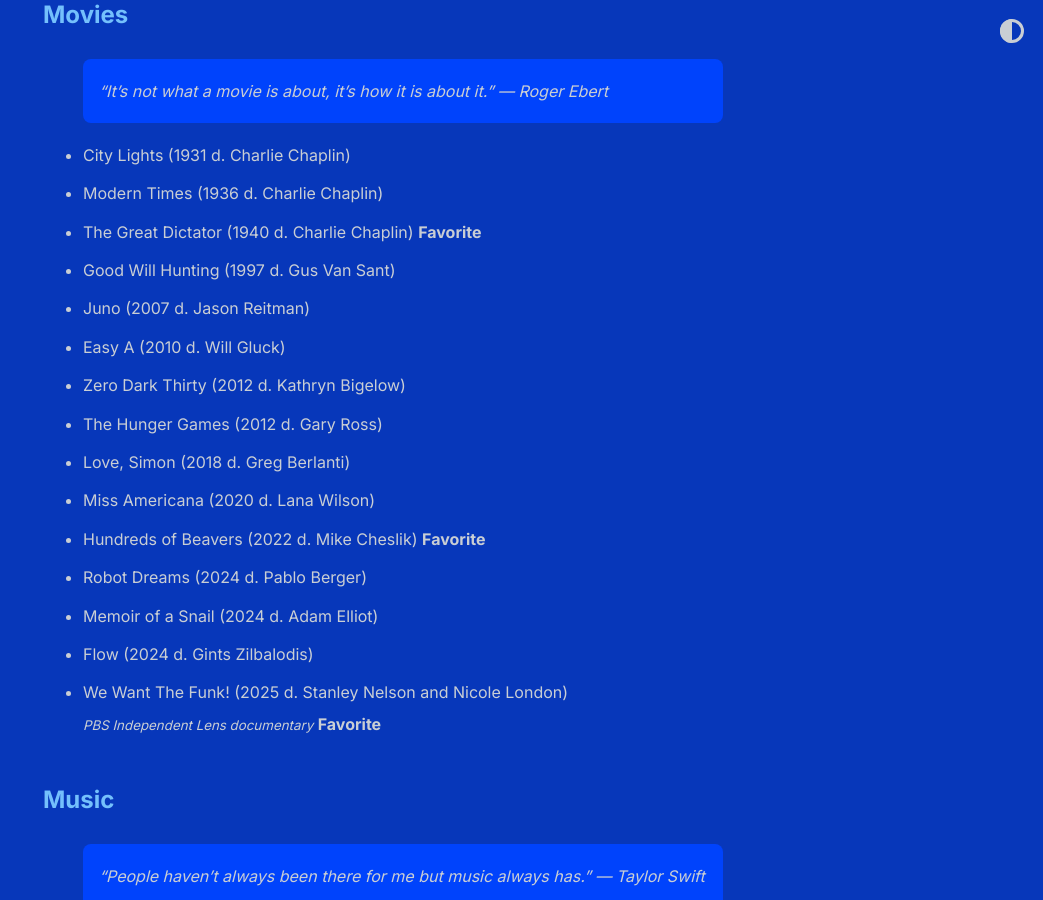
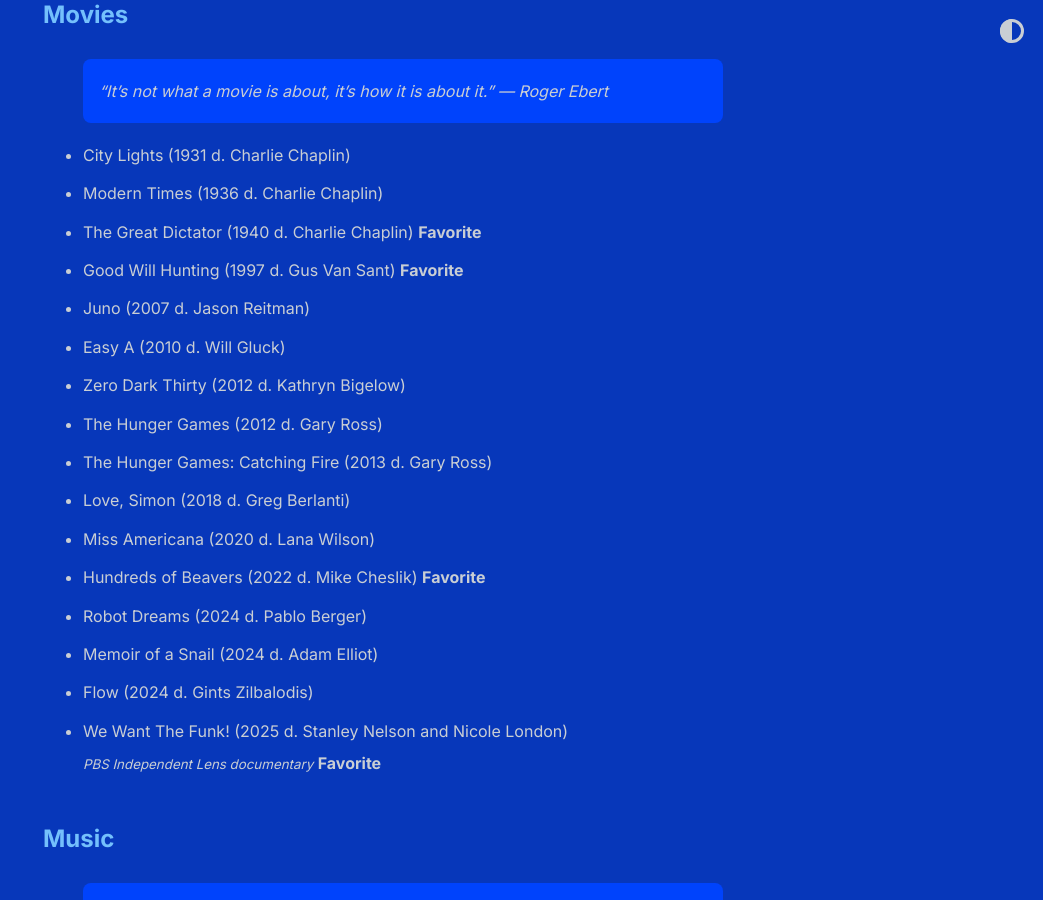
Before and after one commit to shihankanungo/shihankanungo.github.io, a Jekyll site: the page built from wrapped.md, in a window 1280 px wide and 900 px high, scrolled down 325 px. Shown: the whole window, without its empty margins (237-1280 px from the left). Built offline with Jekyll 4.4.1, drawn with Linux system fonts in a browser that asks for light colours.

Commit message:
Update wrapped.md

```diff
--- a/wrapped.md
+++ b/wrapped.md
@@ -11,11 +11,12 @@
 - City Lights (1931 d. Charlie Chaplin)
 - Modern Times (1936 d. Charlie Chaplin)
 - The Great Dictator (1940 d. Charlie Chaplin) **Favorite**
-- Good Will Hunting (1997 d. Gus Van Sant)
+- Good Will Hunting (1997 d. Gus Van Sant) **Favorite**
 - Juno (2007 d. Jason Reitman)
 - Easy A (2010 d. Will Gluck)
 - Zero Dark Thirty (2012 d. Kathryn Bigelow)
 - The Hunger Games (2012 d. Gary Ross)
+- The Hunger Games: Catching Fire (2013 d. Gary Ross)
 - Love, Simon (2018 d. Greg Berlanti)
 - Miss Americana (2020 d. Lana Wilson)
 - Hundreds of Beavers (2022 d. Mike Cheslik) **Favorite**
```
